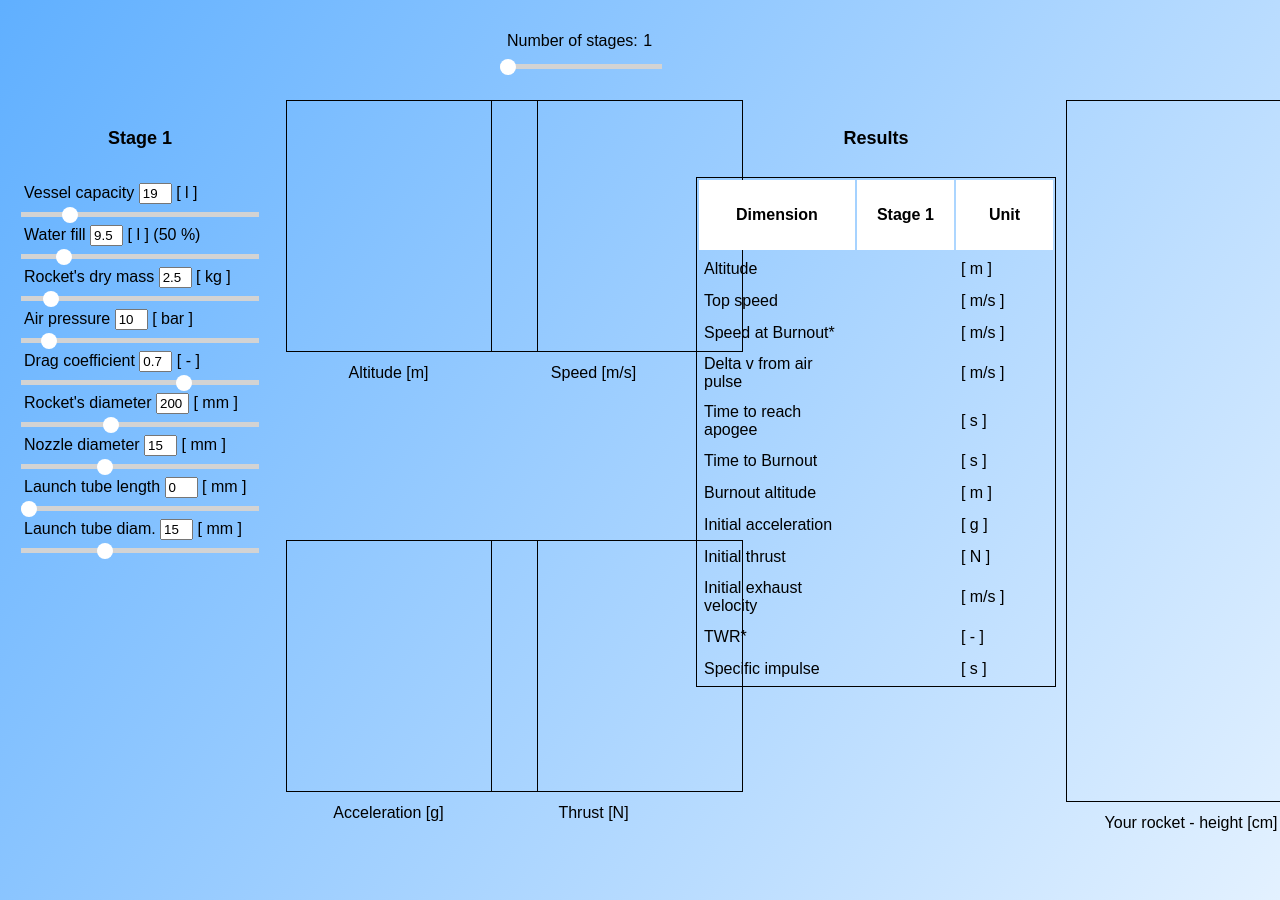
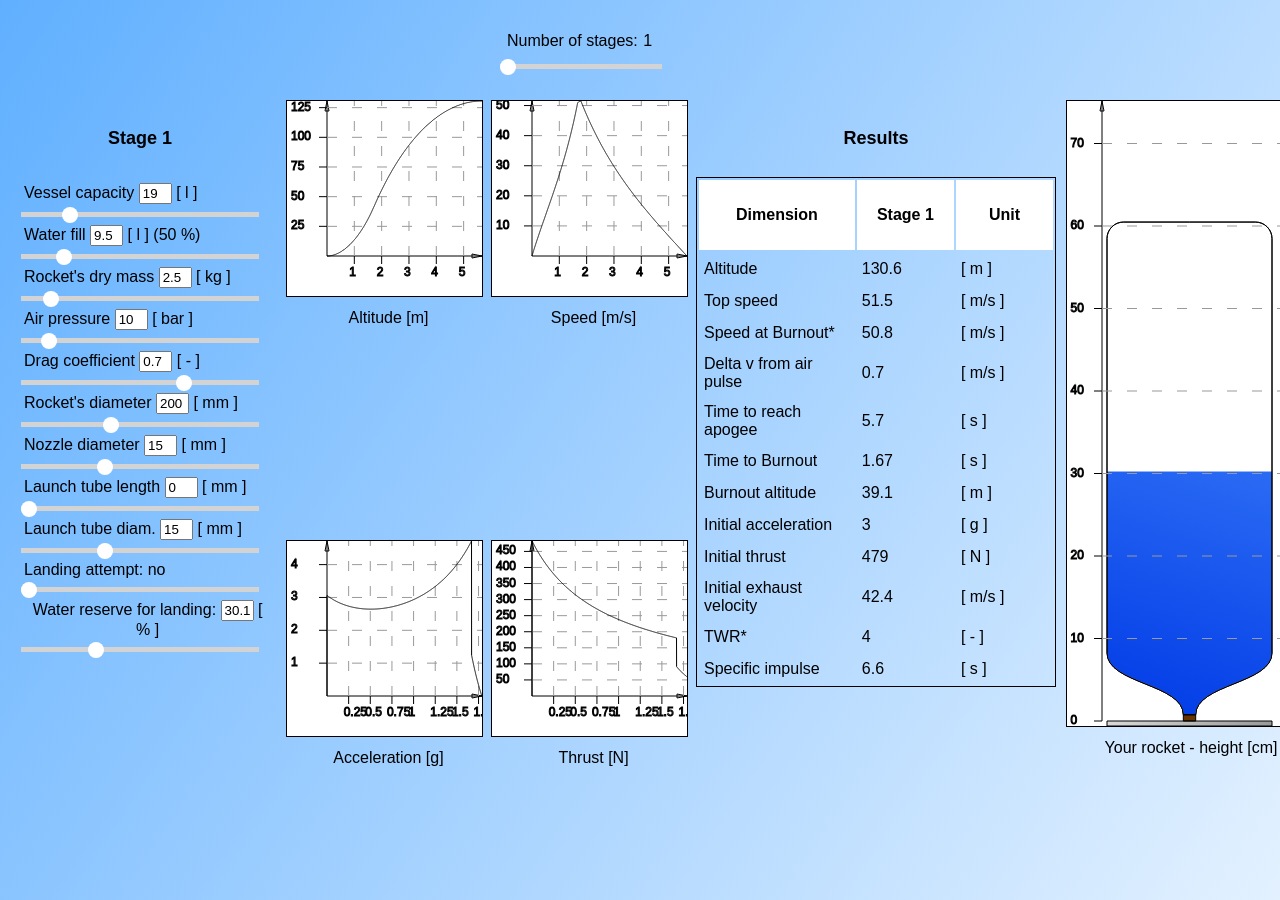
Before and after one commit to waterrocketsimulator/waterrocketsimulator.github.io, a Jekyll site: the page index.html, which Jekyll copies as it is, in a window 1280 px wide and 900 px high, scrolled down 409 px. Built offline with Jekyll 4.4.1, drawn with Linux system fonts in a browser that asks for light colours; some of the changed lines change nothing that is shown.

Commit message:
Add files via upload
repair sliders

```diff
--- a/index.html
+++ b/index.html
@@ -64,12 +64,17 @@
 	  <div class="tooltip">Nozzle diameter <span class="tooltiptext">Wider nozzle results in faster empting vessel and higher thrust force, but it generates also higher loads on rocket structure</span><input type="text" id="nozzleDiameterValue" size="1"> [ mm ]</div>
 	  <input type="range" min="2" max="40" value="15" class="slider" step="0.1" id="nozzleDiameter">
 
-	  <div class="tooltip">Launch tube length <span class="tooltiptext">Launch tube is the most efficient way to accelerate rocket. Can be as long as the first stage vessel</span><input type="text" id="launchTubeLengthValue" size="1"> [ mm ]</div>
+		<div class="tooltip">Launch tube length <span class="tooltiptext">Launch tube is the most efficient way to accelerate rocket. Can be as long as the first stage vessel</span><input type="text" id="launchTubeLengthValue" size="1"> [ mm ]</div>
 	  <input type="range" min="0" max="5000" value="0" class="slider" step="1" id="launchTubeLength">
 
-	  <div class="tooltip">Launch tube diam. <span class="tooltiptext">Bigger is always better - generates more thrust, but lunch tube can has at most same diameter as nozzle</span><input type="text" id="launchTubeDiameterValue" size="1"> [ mm ]</div>
+		<div class="tooltip">Launch tube diam. <span class="tooltiptext">Bigger is always better - generates more thrust, but lunch tube can has at most same diameter as nozzle</span><input type="text" id="launchTubeDiameterValue" size="1"> [ mm ]</div>
 	  <input type="range" min="2" max="40" value="15" class="slider" step="0.1" id="launchTubeDiameter">
 
+		<div class="tooltip">Landing attempt: <span class="tooltiptext">This is test of tooltip</span><span id="landingValue1"></span></div>
+    <input type="range" min="0" max="1" value="0" class="slider" step="1" id="landing1">
+
+		<p class="tooltip">Water reserve for landing: <input type="text" id="reserveValue1" size="1"> [ % ]</p>
+	  <input type="range" min=".1" max="=90" value="30.1" class="slider" step=".1" id="reserve1">
   </div>
 
 	<div class="sliderContainer" id="stage2">
--- a/sliders.js
+++ b/sliders.js
@@ -139,6 +139,32 @@
 
 launchTubeDiameterOutput.onchange = function(){
 	launchTubeDiameter.value = launchTubeDiameterOutput.value;
+	launch();
+}
+
+var landing1 = document.getElementById("landing1");
+var landingOutput1 = document.getElementById("landingValue1");
+if (landing1.value == 0) landingOutput1.innerHTML = "no";
+else landingOutput1.innerHTML = "yes";
+
+landing1.oninput = function(){
+	if (landing1.value == 0) landingOutput1.innerHTML = "no";
+  else landingOutput1.innerHTML = "yes";
+  launch();
+	console.log("landing1: " + landing1.value);
+}
+
+var reserve1 = document.getElementById("reserve1");
+var reserveOutput1 = document.getElementById("reserveValue1");
+reserveOutput1.value = reserve1.value;
+
+reserve1.oninput = function(){
+	reserveOutput1.value = reserve1.value;
+  launch();
+}
+
+reserveOutput1.onchange = function(){
+	reserve1.value = reserveOutput1.value;
 	launch();
 }
 
```
